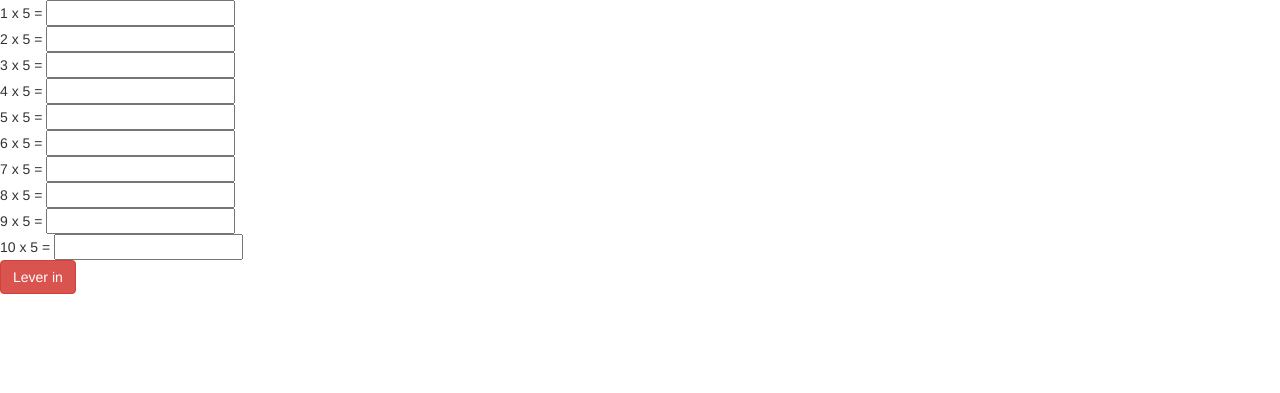
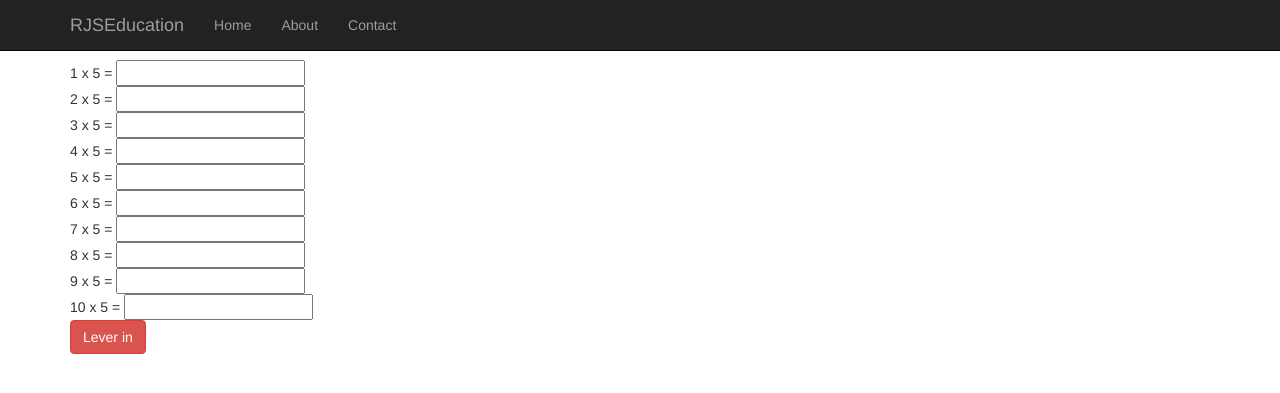
Before and after one commit to jmoritdev/rjseducation, a PHP site: page /mathassignment.php in a window 1280 px wide. Shown: the top 393 px of the page. Run offline with PHP 8.4, Linux system fonts and the light colour scheme; data that the repository does not hold is empty; some libraries are stand-ins or nearby versions.

Commit message:
added bootstrap to mathassignment.php
primarily as an example which will be expanded later

```diff
--- a/app.yaml
+++ b/app.yaml
@@ -16,5 +16,8 @@ handlers:
 - url: /mathassignment\.php
   script: public/mathassignment.php
 
+- url: /layout\.php
+  script: layout.php
+
 - url: .*
   script: /public/index.php
--- a/public/index.php
+++ b/public/index.php
@@ -46,8 +46,6 @@ if (isset($_POST['username'])) {
 <html>
 
     <head>
-        <meta charset="UTF-8">
-        <title></title>
         <style type="text/css">
             html {
                 font-family: Verdana, Geneva, sans-serif;
--- /dev/null
+++ b/public/layout.php
@@ -0,0 +1,44 @@
+<meta charset="utf-8">
+<meta http-equiv="X-UA-Compatible" content="IE=edge">
+<meta name="viewport" content="width=device-width, initial-scale=1">
+
+<meta name="description" content="">
+<meta name="author" content="">
+<link rel="icon" href="../../favicon.ico">
+
+<title>Basisschool De Ooievaar</title>
+<link href="/bootstrap/css/bootstrap.min.css" rel="stylesheet"/>
+
+<nav class="navbar navbar-inverse navbar-fixed-top">
+    <div class="container">
+        <div class="navbar-header">
+            <button type="button" class="navbar-toggle collapsed" data-toggle="collapse" data-target="#navbar" aria-expanded="false" aria-controls="navbar">
+                <span class="sr-only">Toggle navigation</span>
+                <span class="icon-bar"></span>
+                <span class="icon-bar"></span>
+                <span class="icon-bar"></span>
+            </button>
+            <a class="navbar-brand" href="index.php">RJSEducation</a>
+        </div>
+        <div id="navbar" class="collapse navbar-collapse">
+            <ul class="nav navbar-nav">
+                <li><a href="#">Home</a></li>
+                <li><a href="#about">About</a></li>
+                <li><a href="#contact">Contact</a></li>
+            </ul>
+        </div>
+    </div>
+</nav>
+
+<script src="https://ajax.googleapis.com/ajax/libs/jquery/1.11.3/jquery.min.js"></script>
+<script src="/bootstrap/js/bootstrap.min.js"></script>
+
+
+<!--        <div class="container">
+
+            <div class="starter-template">
+                <br><br>
+                <h1>Bootstrap starter template</h1>
+                <p class="lead">Use this document as a way to quickly start any new project.<br> All you get is this text and a mostly barebones HTML document.</p>
+            </div>
+        </div>-->
--- a/public/mathassignment.php
+++ b/public/mathassignment.php
@@ -3,10 +3,17 @@ $table = 5;
 
 $userAnswers = $_POST['answer'];
 $correctAnswers = $_POST['correctAnswer'];
+?>
+<!DOCTYPE html>
+<html>
+    <head>
+        <?php include "layout.php"; ?>
+    </head>
 
-?>
-<link href="/bootstrap/css/bootstrap.css" rel="stylesheet">
-<script src="https://ajax.googleapis.com/ajax/libs/jquery/1.11.3/jquery.min.js"></script>
+    <body>
+        <div class="container">
+            <br><br><br>
+            <div>
                 <form action="mathassignment.php" method="POST">
                     <?php
                     for ($x = 1; $x < 11; $x++) {
@@ -15,9 +22,8 @@ $correctAnswers = $_POST['correctAnswer'];
                         <input type="text" name="answer[]" value=""/>
                         <input type="hidden" name="correctAnswer[]" value="<?php echo $x * $table; ?>"/>
                         <?php
-
                         if ($userAnswers[$x - 1] != "") {
-            if($userAnswers[$x - 1] == $correctAnswers[$x - 1]){
+                            if ($userAnswers[$x - 1] == $correctAnswers[$x - 1]) {
                                 echo "Correct!";
                             } else {
                                 echo "Incorrect!";
@@ -29,3 +35,7 @@ $correctAnswers = $_POST['correctAnswer'];
                     ?>
                     <input class="btn btn-danger" type="submit" name="submitButton" value="Lever in"/>
                 </form>
+            </div>
+        </div>
+    </body>
+</html>
```
Lines whose indentation alone changed are shown as unchanged.
